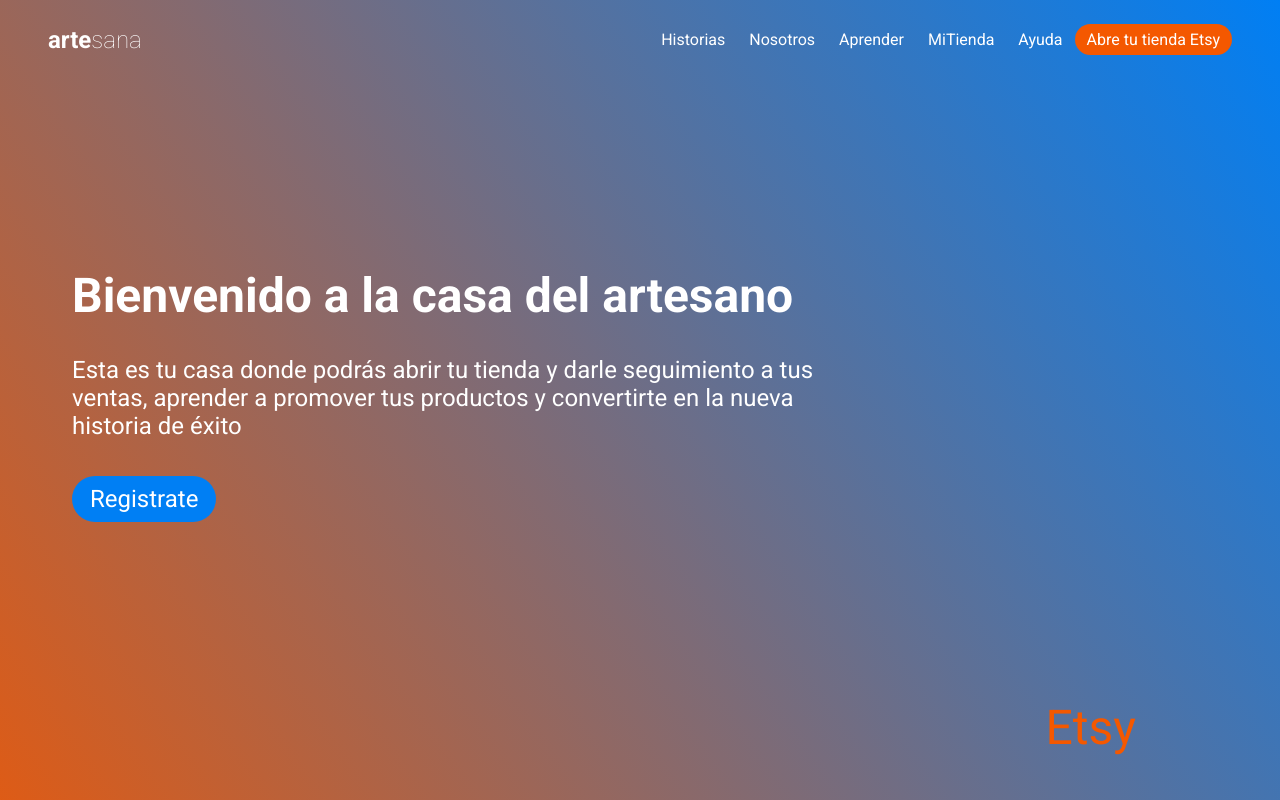
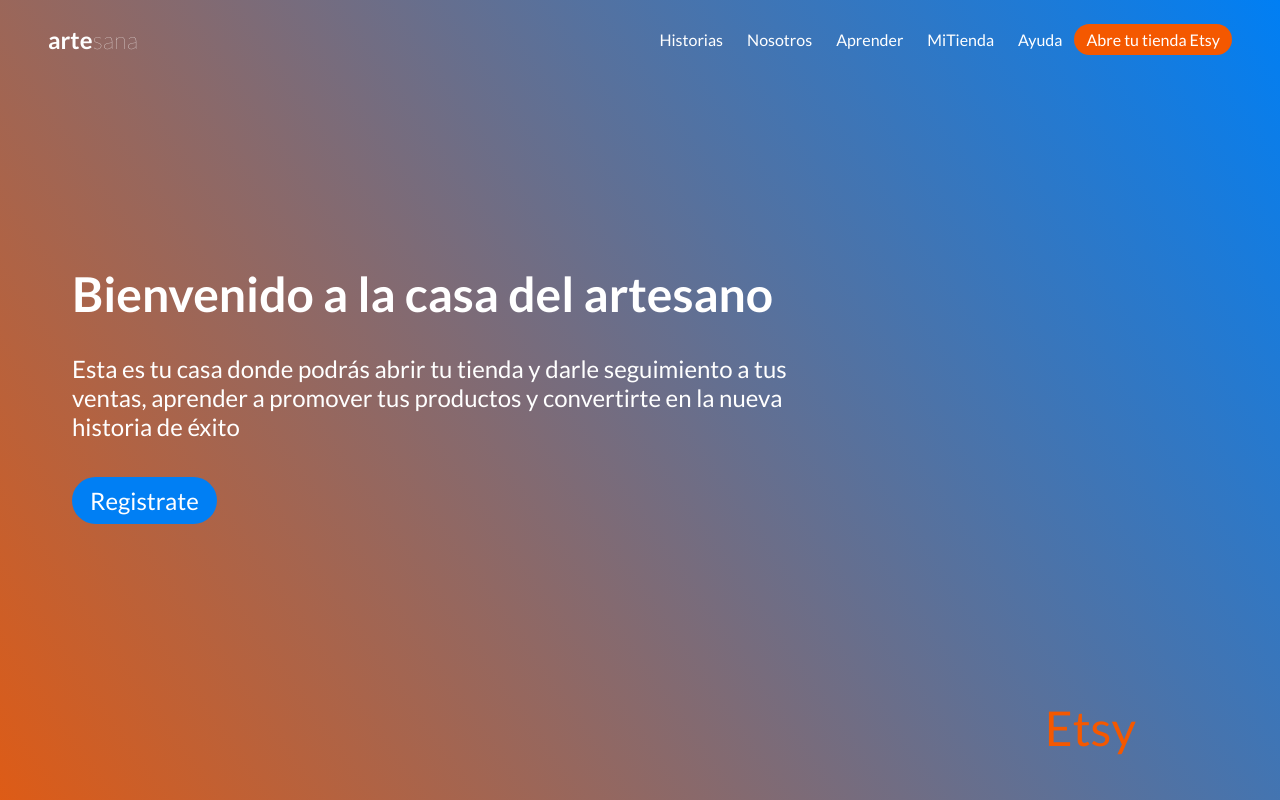
Before and after one commit to dragonnomada/artesana, a Vue app: page / in a window 1280 px wide. Shown: the top 800 px of the page. Built offline with nearby package versions, Linux system fonts and the light colour scheme.

Commit message:
v1.0.2 r3 - update font Lato

```diff
--- a/src/assets/base.css
+++ b/src/assets/base.css
@@ -1,7 +1,8 @@
 @import url('https://fonts.googleapis.com/css2?family=Roboto:ital,wght@0,100;0,300;0,400;0,500;0,700;0,900;1,100;1,300;1,400;1,500;1,700;1,900&display=swap');
+@import url('https://fonts.googleapis.com/css2?family=Lato:ital,wght@0,100;0,300;0,400;0,500;0,700;0,900;1,100;1,300;1,400;1,500;1,700;1,900&display=swap');
 
 body {
-  font-family: 'Roboto', sans-serif;
+  font-family: 'Lato', sans-serif;
 
   min-height: 100vh;
 
--- a/src/components/ArtesanaHeader.vue
+++ b/src/components/ArtesanaHeader.vue
@@ -6,19 +6,19 @@
         </div>
         <div class="artesana-menu">
             <div class="artesana-sites">
-                <div class="artesana-sites-item">
+                <div class="artesana-sites-item" @click="openPage('historias')">
                     <span>Historias</span>
                 </div>
-                <div class="artesana-sites-item">
+                <div class="artesana-sites-item" @click="openPage('nosotros')">
                     <span>Nosotros</span>
                 </div>
-                <div class="artesana-sites-item">
+                <div class="artesana-sites-item" @click="openPage('aprender')">
                     <span>Aprender</span>
                 </div>
-                <div class="artesana-sites-item">
+                <div class="artesana-sites-item" @click="openPage('miTienda')">
                     <span>MiTienda</span>
                 </div>
-                <div class="artesana-sites-item">
+                <div class="artesana-sites-item" @click="openPage('ayuda')">
                     <span>Ayuda</span>
                 </div>
             </div>
@@ -35,6 +35,7 @@
 import { inject } from 'vue';
 
 const scroll = inject('scroll')
+const openPage = inject('page/@change')
 </script>
 
 <style scoped>
@@ -89,6 +90,12 @@ const scroll = inject('scroll')
 
 .artesana-sites-item {
     padding: 0px 12px;
+
+    cursor: pointer;
+}
+
+.artesana-sites-item:hover {
+    text-decoration: underline;
 }
 
 .artesana-store-button {
--- a/src/components/ArtesanaHeaderLight.vue
+++ b/src/components/ArtesanaHeaderLight.vue
@@ -6,7 +6,7 @@
         </div>
         <div class="artesana-menu">
             <div class="artesana-sites">
-                <div class="artesana-sites-item">
+                <div class="artesana-sites-item active">
                     <span>Historias</span>
                 </div>
                 <div class="artesana-sites-item">
@@ -33,8 +33,6 @@
 
 <script setup>
 import { inject } from 'vue';
-
-const scroll = inject('scroll')
 </script>
 
 <style scoped>
@@ -89,11 +87,24 @@ const scroll = inject('scroll')
 
 .artesana-sites-item {
     padding: 0px 12px;
+
+    cursor: pointer;
+}
+
+.artesana-sites-item:hover {
+    text-decoration: underline;
+}
+
+.artesana-sites-item.active {
+    text-decoration: underline;
+    font-weight: 600;
 }
 
 .artesana-store-button {
-    background-color: #F45800;
+    border: 1px solid black;
     border-radius: 20px;
     padding: 6px 12px;
+
+    font-weight: 600;
 }
 </style>
```
Also changed, not shown: 5 other files (tests, documents, lock files or other folders).
